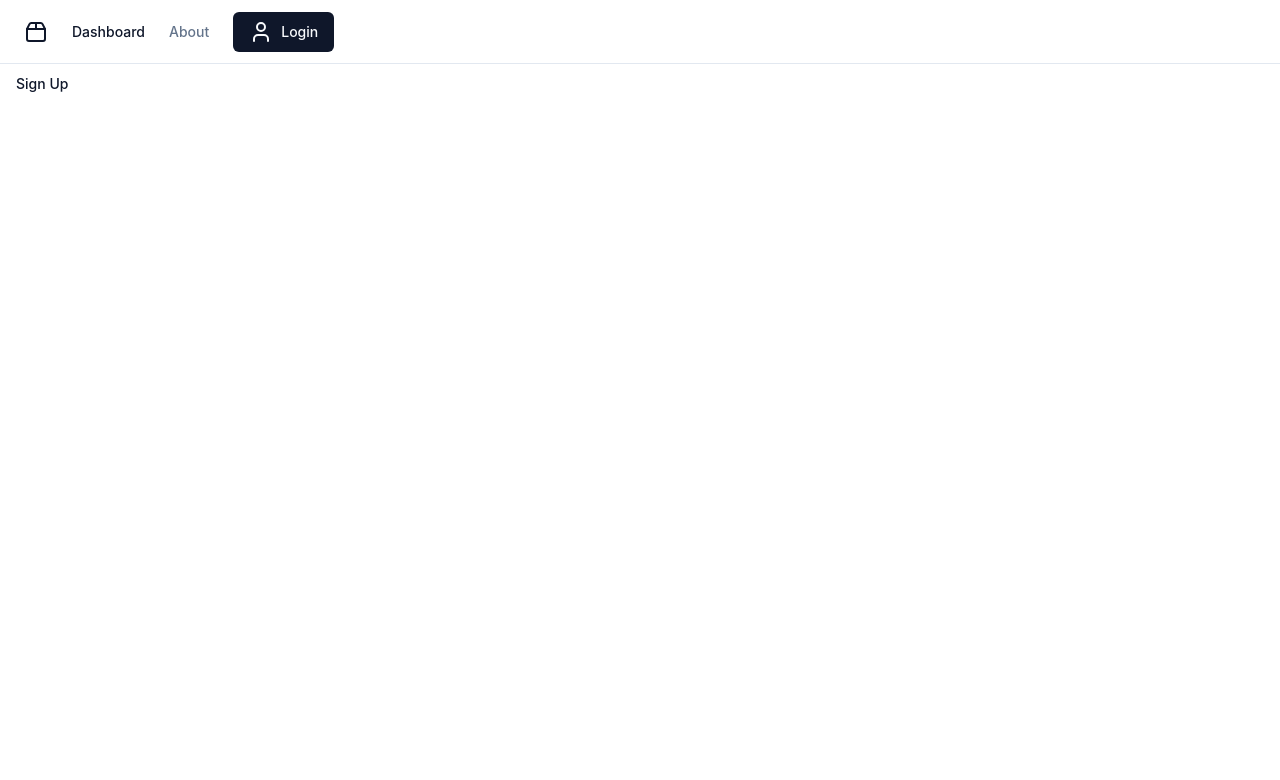
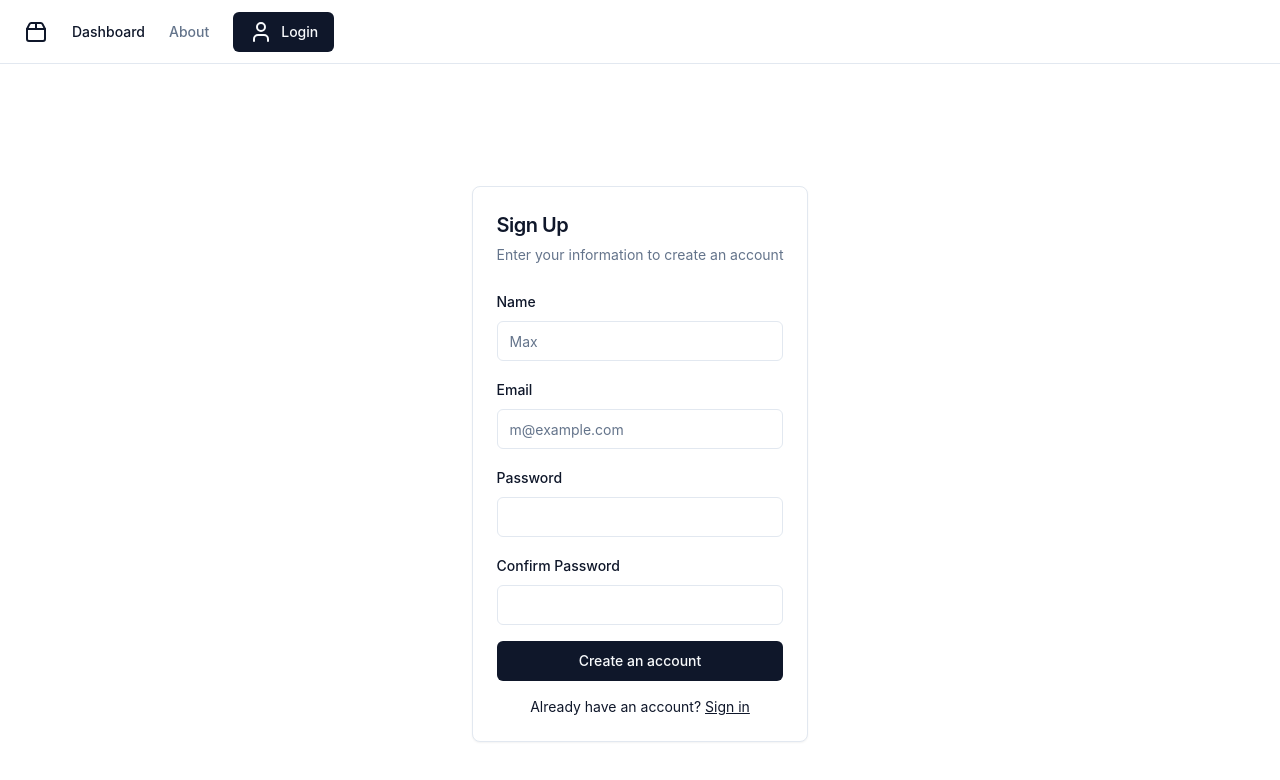
Before and after one commit to Marco-26/audio-transcriber-website, a React (Create React App) app in the folder client/: page /signup in a window 1280 px wide. Shown: the top 780 px of the page. Built offline with nearby package versions, Linux system fonts and the light colour scheme.

Commit message:
Feature: Signup Form

```diff
--- a/client/src/components/LoginForm.tsx
+++ b/client/src/components/LoginForm.tsx
@@ -106,15 +106,14 @@ const LoginForm:React.FC<LoginButtonProps> = ({user,setUser}) => {
           <CardFooter className='flex flex-col'>
             <Button type="submit" disabled={form.formState.isSubmitting} className="flex gap-1 w-full mb-2">
               {form.formState.isSubmitting && <Loader2 className="h-4 w-4 animate-spin" />}
-              Submit
+              Login
             </Button>
-            <div>
-              <Label className='mr-2'>Don't have an account?</Label>
-              <Link to="/signup">
-                Signup
-              </Link>
+            <div className="mt-2 text-center text-sm">
+                Don&apos;t have an account?{" "}
+                <Link to="/signup" className="underline">
+                  Sign up
+                </Link>
             </div>
-
           </CardFooter>
         </Card>
         </div>
--- a/client/src/components/SignupForm.tsx
+++ b/client/src/components/SignupForm.tsx
@@ -12,6 +12,8 @@ import { zodResolver } from '@hookform/resolvers/zod'
 import { useForm } from 'react-hook-form'
 import { User } from '../shared/User'
 import LoginForm from './LoginForm'
+import { Card, CardContent, CardDescription, CardHeader, CardTitle } from './UI/Card'
+import { Link } from 'react-router-dom'
 
 const signupFormSchema = z.object({
   email: z.string().email("This is not a valid email."),
@@ -37,7 +39,95 @@ const SignupForm:React.FC<SignupFormProps> = ({setUser}) => {
   return (
     <>
       <ToastContainer />
-      <Dialog>
+      <div className="flex justify-center items-center h-screen">
+        <Card className="mx-auto max-w-sm ">
+        <CardHeader>
+          <CardTitle className="text-xl">Sign Up</CardTitle>
+          <CardDescription>
+            Enter your information to create an account
+          </CardDescription>
+        </CardHeader>
+        <CardContent>
+        <Form {...form}>
+          <form onSubmit={form.handleSubmit(onSubmit)} className="space-y-8">
+            <div className="grid gap-4">
+              <div >
+                  <FormField
+                    control={form.control}
+                    name="name"
+                    render={() => (
+                      <FormItem>
+                        <FormLabel>Name</FormLabel>
+                        <FormControl>
+                          <Input id="name" type="text" placeholder="Max" required {...form.register("name")}/>
+                        </FormControl>
+                        <FormMessage />
+                      </FormItem>
+                    )}
+                  />
+              </div>
+              <div className="grid gap-2">
+                <FormField
+                  control={form.control}
+                  name="email"
+                  render={() => (
+                    <FormItem>
+                      <FormLabel>Email</FormLabel>
+                      <FormControl>
+                        <Input id="email" type="email" placeholder="m@example.com" required {...form.register("email")}/>
+                      </FormControl>
+                      <FormMessage />
+                    </FormItem>
+                  )}
+                />
+              </div>
+              <div className="grid gap-2">
+                <FormField
+                  control={form.control}
+                  name="password"
+                  render={() => (
+                    <FormItem>
+                      <FormLabel>Password</FormLabel>
+                      <FormControl>
+                        <Input id="password" type="password" required {...form.register("password")}/>
+                      </FormControl>
+                      <FormMessage />
+                    </FormItem>
+                  )}
+                />
+              </div>
+              <div className="grid gap-2">
+                <FormField
+                  control={form.control}
+                  name="password"
+                  render={() => (
+                    <FormItem>
+                      <FormLabel>Confirm Password</FormLabel>
+                      <FormControl>
+                        <Input id="password" type="password" required {...form.register("confirmPassword")}/>
+                      </FormControl>
+                      <FormMessage />
+                    </FormItem>
+                  )}
+                />
+              </div>
+              <Button type="submit" disabled={form.formState.isSubmitting} className="flex gap-1">
+                  {form.formState.isSubmitting && <Loader2 className="h-4 w-4 animate-spin" />}
+                  Create an account
+               </Button>
+            </div>
+            </form>
+          </Form>
+          <div className="mt-4 text-center text-sm">
+            Already have an account?{" "}
+            <Link to="/login" className="underline">
+              Sign in
+            </Link>
+          </div>
+        </CardContent>
+      </Card>
+    </div>
+      {/* <Dialog>
         <DialogTrigger asChild>
           <Button variant={"link"}>
             Sign Up
@@ -114,7 +204,7 @@ const SignupForm:React.FC<SignupFormProps> = ({setUser}) => {
             </form>
           </Form>
         </DialogContent>
-      </Dialog>
+      </Dialog> */}
     </>
   )
 }
```
